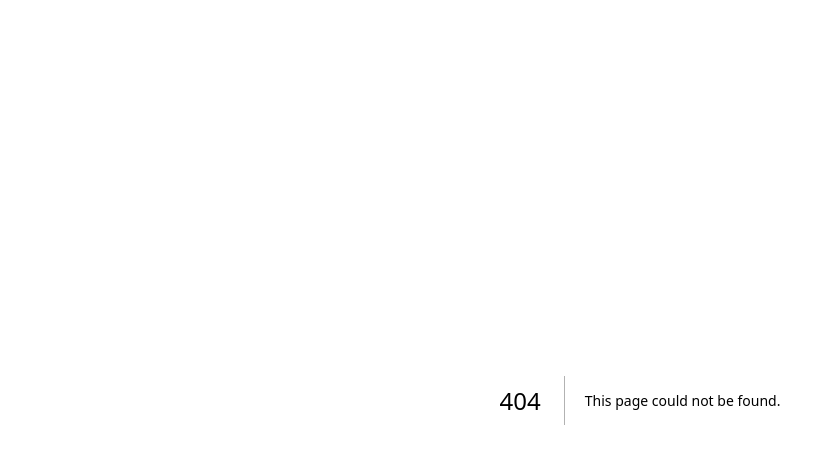
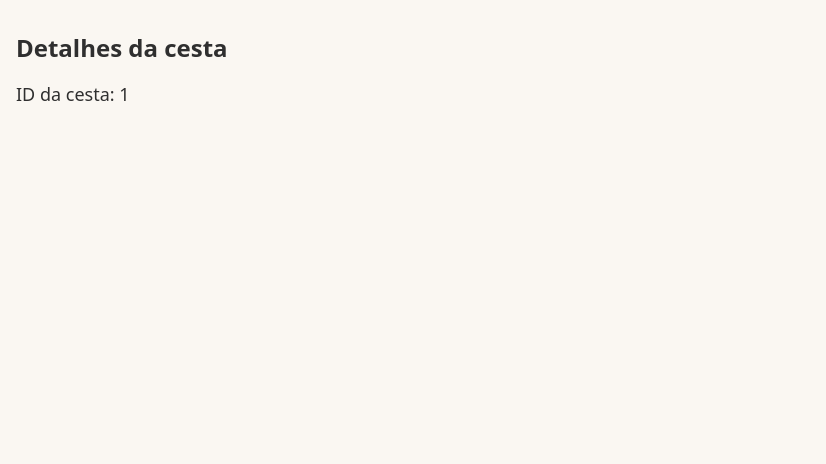
Before and after one commit to bertiGrazi/projetocestasdacica, a Next.js app: page /products/1 in a window 1280 px wide. Before the commit this address had no page. Shown: the top 464 px of the page, without its empty margins (0-826 px from the left). Built offline with nearby package versions, Linux system fonts and the light colour scheme; a web font is replaced by a local one.

Commit message:
feat: create dynamic product details route

```diff
--- /dev/null
+++ b/src/app/products/[id]/page.tsx
@@ -0,0 +1,24 @@
+type ProductDetailsPageProps = {
+  params: Promise<{
+    id: string;
+  }>
+};
+
+export default async function ProductDetailsPage({
+  params
+}: ProductDetailsPageProps) {
+  const { id } = await params;
+
+  return (
+    <main className="min-h-screen px-4 py-8">
+      <h1 className="text-2xl font-bold">
+       Detalhes da cesta
+      </h1>
+
+       <p className="mt-4 text-lg">
+        ID da cesta: {id}
+       </p>
+    </main>
+  )
+
+}
--- a/src/data/baskets.ts
+++ b/src/data/baskets.ts
@@ -22,5 +22,12 @@ export const baskets = [
     price: 149.9,
     image: "/images/baskets/cesta_default_cica.png",
     occasionId: "breakfast",
+    items: [
+      "Caneca personalizada",
+      "Café",
+      "Biscoitos",
+      "Chocolate",
+      "Cartão personalizado",
+    ],
   },
 ];
```
